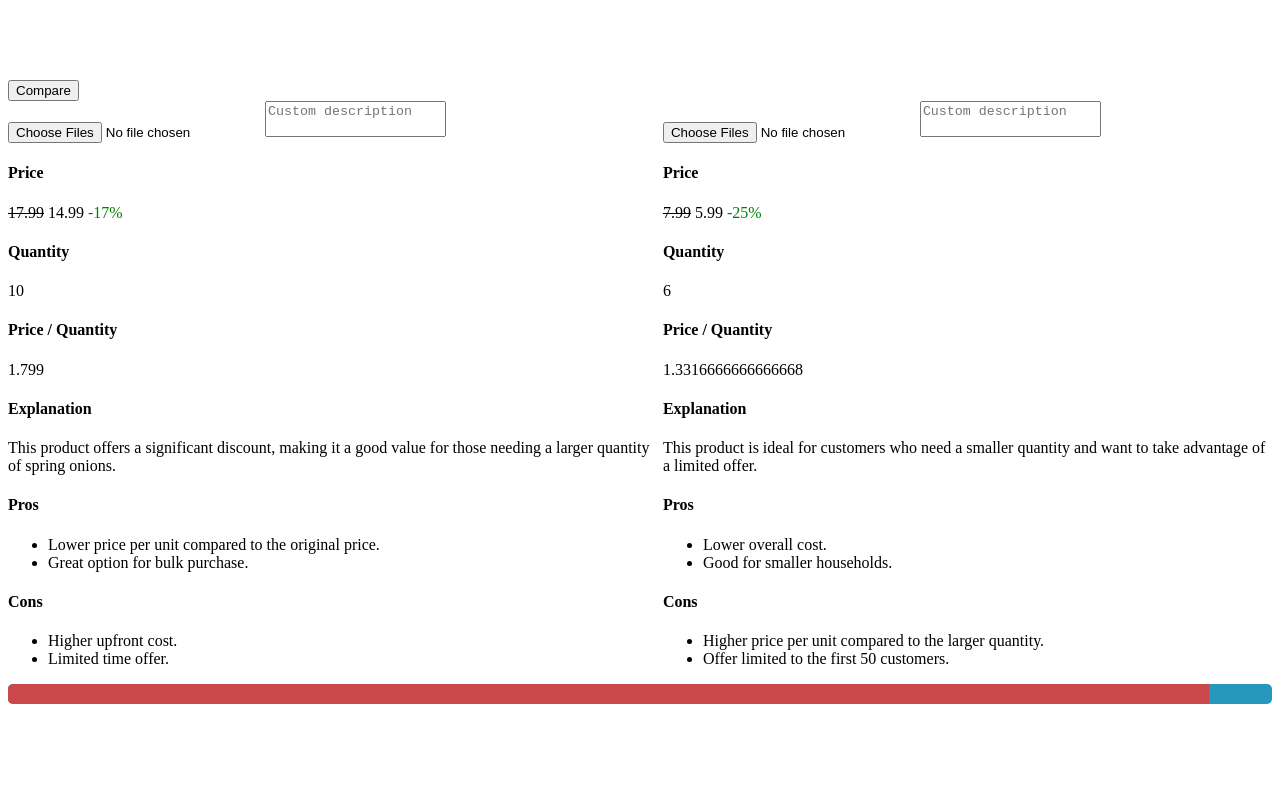
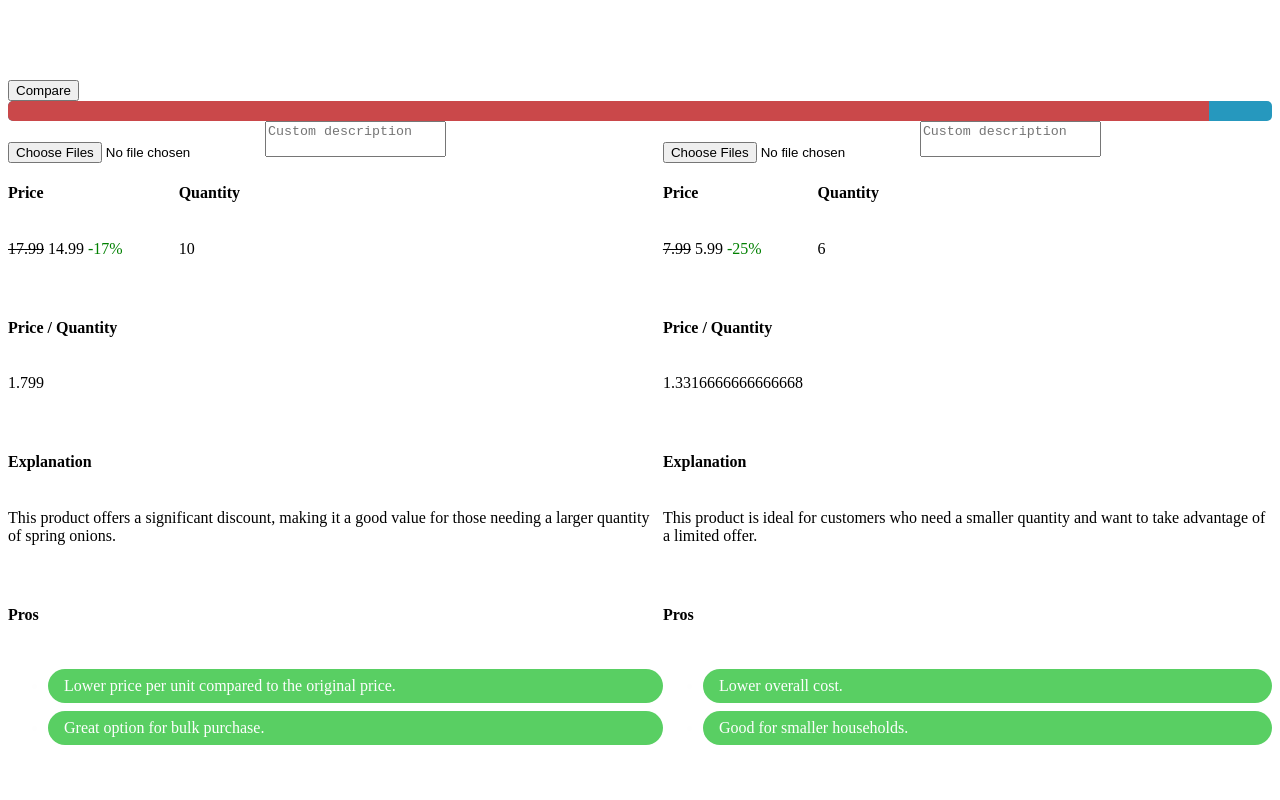
Before and after one commit to PatatoBit/thisorthat, a SvelteKit app: page /app in a window 1280 px wide. Shown: the top 800 px of the page. Built offline with nearby package versions, Linux system fonts and the light colour scheme.

Commit message:
clean up layout

```diff
--- a/src/components/Product.svelte
+++ b/src/components/Product.svelte
@@ -1,10 +1,13 @@
 <script lang="ts">
-	import type { ProductData } from './../lib/types.ts';
+	import type { ProductData } from '$lib/types';
 	export let data: ProductData;
 </script>
 
-<div>
+<div class="container">
+	<div class="row">
+		<div class="data">
 			<h4>Price</h4>
+
 			<p>
 				<strike>{data.price}</strike>
 				{data.discounted_price}
@@ -13,37 +16,83 @@
 					-{Math.round(((data.price - data.discounted_price) / data.price) * 100)}%
 				</span>
 			</p>
+		</div>
 
+		<div class="data">
 			<h4>Quantity</h4>
 			<p>{data.quantity}</p>
+		</div>
+	</div>
 
+	<div class="data">
 		<h4>Price / Quantity</h4>
 		<p>{data.price / data.quantity}</p>
+	</div>
 
+	<div class="data">
 		<h4>Explanation</h4>
 		<p>{data.brief_explanation}</p>
+	</div>
 
+	<div class="data">
 		<h4>Pros</h4>
 		<ul>
 			{#each data.pros as pro}
-			<li>
+				<li class="radio pro">
 					{pro}
 				</li>
 			{/each}
 		</ul>
+	</div>
 
+	<div class="data">
 		<h4>Cons</h4>
 		<ul>
 			{#each data.cons as con}
-			<li>
+				<li class="radio con">
 					{con}
 				</li>
 			{/each}
 		</ul>
 	</div>
+</div>
 
 <style lang="scss">
+	.container {
+		display: flex;
+		flex-direction: column;
+		gap: 1.5rem;
+	}
+
+	.row {
+		display: flex;
+		flex-direction: row;
+		width: 100%;
+		gap: 3.5rem;
+	}
+
 	.discount {
 		color: green;
 	}
+
+	.data {
+		display: flex;
+		flex-direction: column;
+	}
+
+	.radio {
+		padding: 0.5rem 1rem;
+		margin-block: 0.5rem;
+		border-radius: 3rem;
+	}
+
+	.pro {
+		background: #59cf63;
+		color: #fefefe;
+	}
+
+	.con {
+		background: #ea5252;
+		color: #fefefe;
+	}
 </style>
--- a/src/routes/api/compare/+server.ts
+++ b/src/routes/api/compare/+server.ts
@@ -10,7 +10,7 @@ You shall read and analyze images to output JSON.
 
 A product object in a products array each having
 
-name, price, discounted_price, quantity, quantity_unit, brief_explanation (explanation of who should buy this), pros, cons
+name, price, discounted_price (price after promotion), quantity, quantity_unit, brief_explanation (explanation of who should buy this), pros, cons
 
 The pros and cons you can analyze and think for yourself
 
@@ -42,7 +42,7 @@ export const POST: RequestHandler = async ({ request }) => {
 	const imagesUrl: string[] = images.params.images;
 
 	const response = await openai.chat.completions.create({
-		model: 'gpt-4o',
+		model: 'gpt-4o-mini',
 		messages: [
 			{
 				role: 'system',
--- a/src/routes/app/+page.svelte
+++ b/src/routes/app/+page.svelte
@@ -37,6 +37,11 @@
 	<form class="container" on:submit|preventDefault={handleSubmit}>
 		<button class="compare" type="submit">Compare</button>
 
+		{#if responseData?.recommend_meter}
+			<br />
+			<Meter value={responseData.recommend_meter} />
+		{/if}
+
 		<div class="sides">
 			<div class="side">
 				<input
@@ -62,16 +67,11 @@
 					bind:files={images2}
 				/>
 				<textarea placeholder="Custom description" name="description"></textarea>
-
 				{#if responseData}
 					<Product data={responseData.products[1]} />
 				{/if}
 			</div>
 		</div>
-
-		{#if responseData?.recommend_meter}
-			<Meter value={responseData.recommend_meter} />
-		{/if}
 	</form>
 </div>
 
@@ -93,4 +93,10 @@
 		display: flex;
 		flex-direction: row;
 	}
+
+	.fixed {
+		position: absolute;
+		bottom: 0;
+		z-index: 10;
+	}
 </style>
```
Lines whose indentation alone changed are shown as unchanged.
